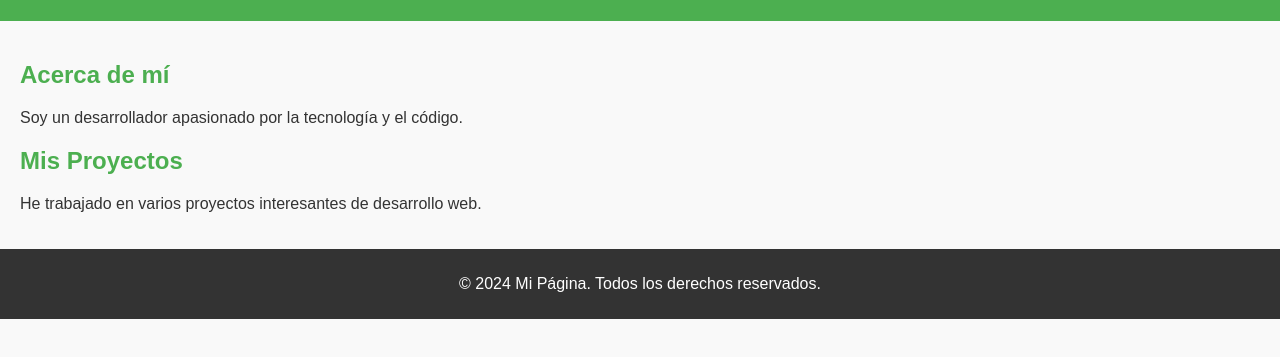
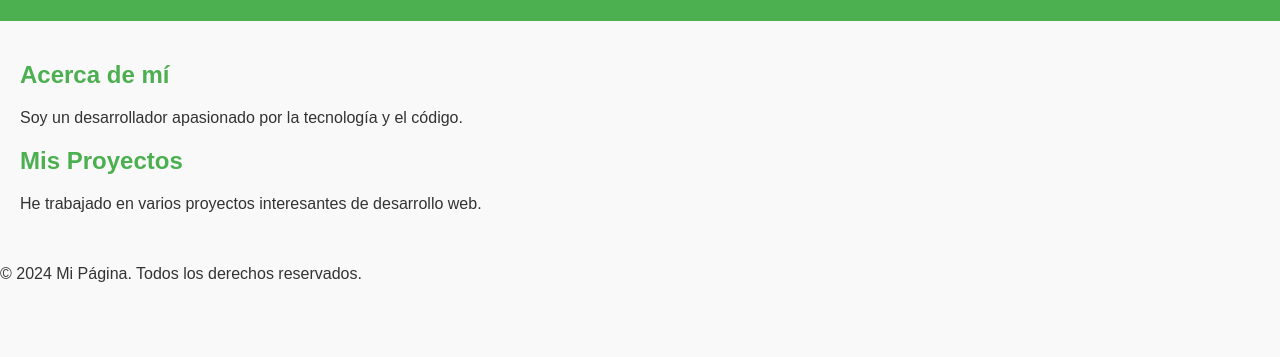
Before and after one commit to aguaymanto21/prueba-git, a plain HTML site: page index.html in a window 1280 px wide. Shown: the part 99-456 px from the top of the page. Drawn offline with Linux system fonts and the light colour scheme.

Commit message:
primer commit Gus

```diff
--- a/styles.css
+++ b/styles.css
@@ -29,12 +29,3 @@ p {
 }
 
 /* Estilos del pie de página */
-footer {
-  background-color: #333;
-  color: white;
-  text-align: center;
-  padding: 10px 0;
-  position: relative;
-  bottom: 0;
-  width: 100%;
-}
```
